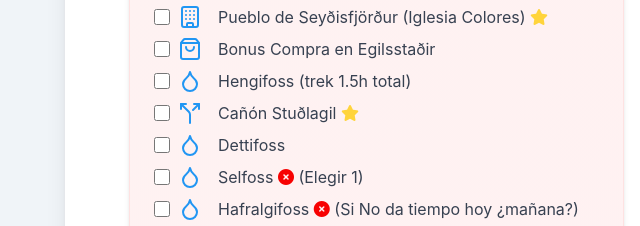
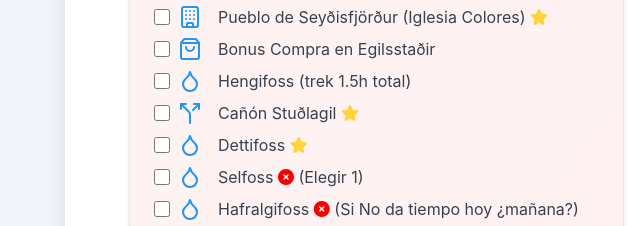
Before and after one commit to Jonayj0/Jonayj0.github.io, a plain HTML site: page islandia.html in a window 1280 px wide. Shown: the part 1901-2127 px from the top of the page, 0-640 px from the left. Drawn offline with nearby package versions, Linux system fonts and the light colour scheme.

Commit message:
add star dia 5

```diff
--- a/islandia.html
+++ b/islandia.html
@@ -317,7 +317,7 @@
                     </p>
                     <p class="activity-item">
                         <input type="checkbox" class="h-4 w-4 text-indigo-600 bg-gray-100 border-gray-300 rounded focus:ring-indigo-500 mt-1">
-                        <i data-lucide="droplet" class="icon activity-icon"></i> <span>Dettifoss</span>
+                        <i data-lucide="droplet" class="icon activity-icon"></i> <span>Dettifoss <i class="fa-solid fa-star" style="color: #FFD43B;"></i></span>
                     </p>
                     <p class="activity-item">
                         <input type="checkbox" class="h-4 w-4 text-indigo-600 bg-gray-100 border-gray-300 rounded focus:ring-indigo-500 mt-1">
```
